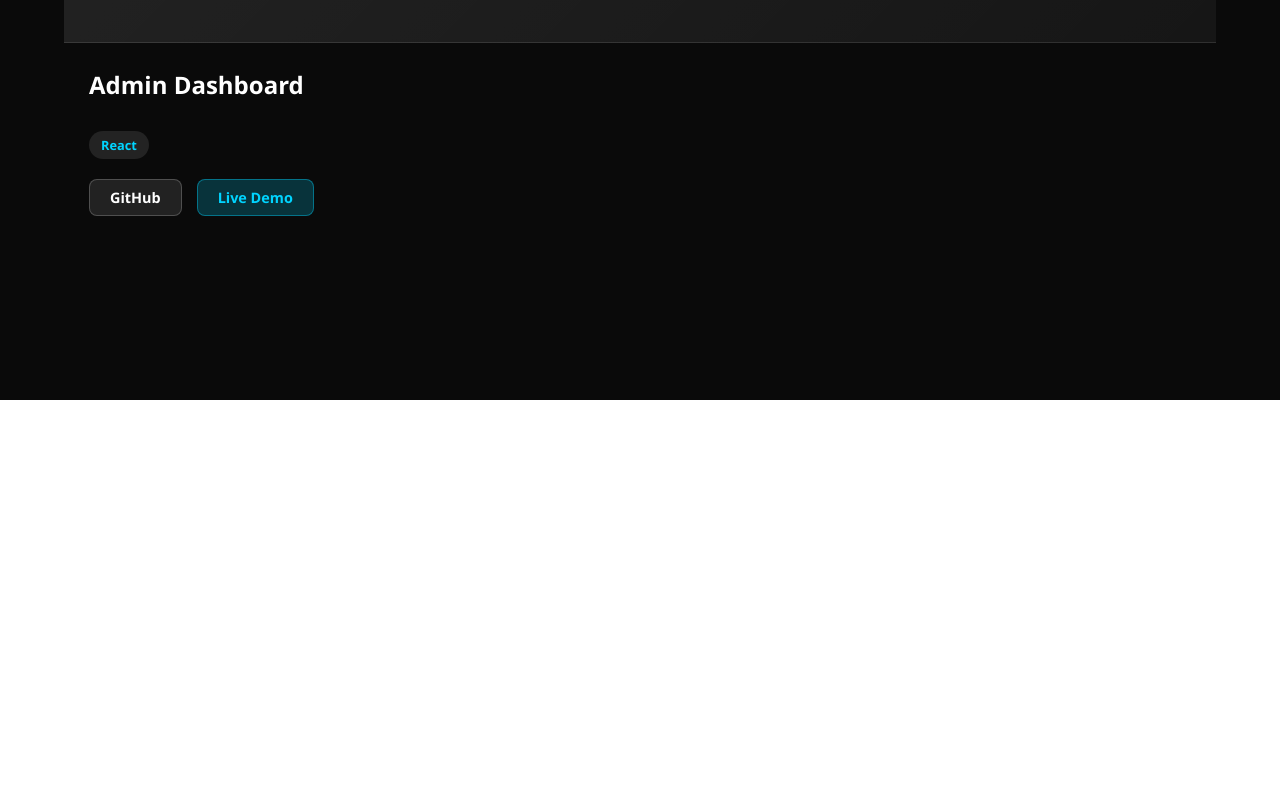
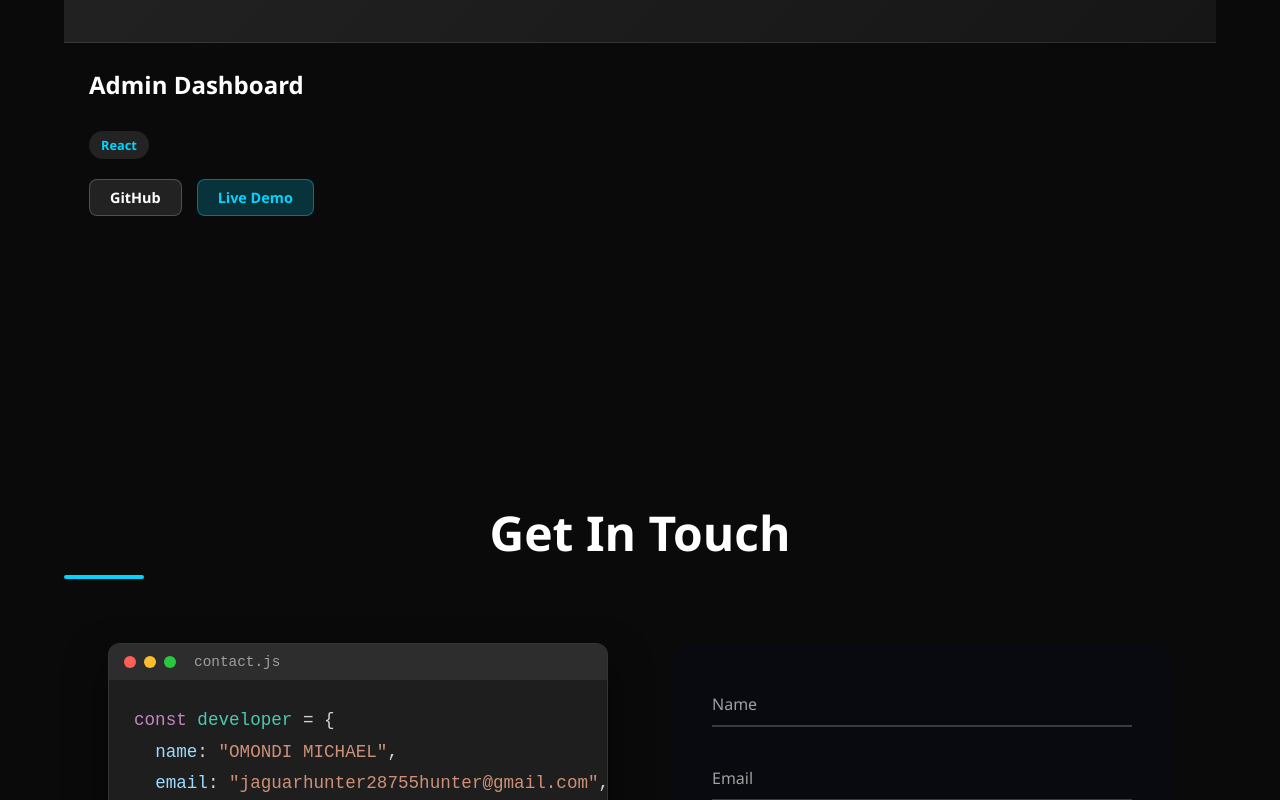
Before and after one commit to M28755/MY-FIRST-PORTFOLIO, a React (Vite) app: page / in a window 1280 px wide. Shown: the part 2000-2800 px from the top of the page. Before the commit the page ends 2400 px from the top, so only its background shows below. Built offline with nearby package versions, Linux system fonts and the light colour scheme.

Commit message:
contact section added

```diff
--- a/src/App.jsx
+++ b/src/App.jsx
@@ -3,6 +3,8 @@ import './App.css'
 import HeroSection from './Components/HeroSection'
 import AboutSection from './Components/AboutSection'
 import ProjectSection from './Components/ProjectSection'
+import ContactSection from './Components/ContactSection'
+
 
 
 function App() {
@@ -15,6 +17,7 @@ function App() {
         <HeroSection />
         <AboutSection />
         <ProjectSection />
+        <ContactSection/>
       </div>
 
     </>
--- /dev/null
+++ b/src/Components/CSS/ContactSection.css
@@ -0,0 +1,168 @@
+/* Contact Section Base */
+.contact-section {
+  min-height: 100vh;
+  padding: 100px 5%;
+  background: #0a0a0a;
+}
+
+.contact-section .section-title {
+  text-align: center;
+  margin-bottom: 4rem;
+}
+
+/* Container for Code and Form */
+.contact-container {
+  display: flex;
+  justify-content: center;
+  align-items: flex-start;
+  gap: 4rem;
+  max-width: 1200px;
+  margin: 0 auto;
+}
+
+/* Code Block Visuals */
+.code-block {
+  background: #1e1e1e; /* VS Code Dark theme background */
+  border-radius: 12px;
+  overflow: hidden;
+  flex: 1;
+  max-width: 500px;
+  border: 1px solid rgba(255,255,255,0.1);
+  box-shadow: 0 20px 40px rgba(0,0,0,0.5); /* Visual-depth */
+}
+
+.code-header {
+  background: #2d2d2d;
+  padding: 10px 15px;
+  display: flex;
+  align-items: center;
+  gap: 8px;
+}
+
+.dot {
+  width: 12px;
+  height: 12px;
+  border-radius: 50%;
+}
+
+.red { background: #ff5f56; }
+.yellow { background: #ffbd2e; }
+.green { background: #27c93f; }
+
+.filename {
+  margin-left: 10px;
+  color: #a0a0a0;
+  font-size: 0.9rem;
+  font-family: monospace;
+}
+
+.code-content {
+  padding: 25px;
+  color: #d4d4d4;
+  font-family: 'Courier New', Courier, monospace;
+  font-size: 1.1rem;
+  line-height: 1.8;
+  margin: 0;
+  overflow: scroll;
+}
+
+
+.keyword { color: #c586c0; }
+.variable { color: #4ec9b0; }
+.property { color: #9cdcfe; }
+.string { color: #ce9178; }
+.boolean { color: #569cd6; }
+
+
+.contact-form-wrapper {
+  flex: 1;
+  max-width: 500px;
+  width: 100%;
+}
+
+.contact-form {
+  padding: 40px;
+  border-radius: 20px;
+  display: flex;
+  flex-direction: column;
+  gap: 30px;
+}
+
+/* Floating Label Input Group */
+.input-group {
+  position: relative;
+}
+
+.input-group input,
+.input-group textarea {
+  width: 100%;
+  padding: 10px 0;
+  font-size: 1rem;
+  background: transparent;
+  border: none;
+  border-bottom: 2px solid rgba(255,255,255,0.2);
+  color: white;
+  outline: none;
+  font-family: inherit;
+  resize: none;
+}
+
+.input-group label {
+  position: absolute;
+  top: 10px;
+  left: 0;
+  color: #a0a0a0;
+  font-size: 1rem;
+  pointer-events: none;
+  transition: all 0.3s ease; /* Micro-interaction transition */
+}
+
+/* Micro-interaction: Label floats up and turns neon blue when typing/focused */
+.input-group input:focus ~ label,
+.input-group input:valid ~ label,
+.input-group textarea:focus ~ label,
+.input-group textarea:valid ~ label {
+  top: -15px;
+  font-size: 0.85rem;
+  color: #00d4ff;
+}
+
+/* Micro-interaction: Neon underline on focus */
+.input-group input:focus,
+.input-group textarea:focus {
+  border-bottom-color: #00d4ff;
+  box-shadow: 0 3px 5px rgba(0, 212, 255, 0.3); /* Visual-depth glow */
+}
+
+/* Submit Button */
+.submit-btn {
+  padding: 15px 30px;
+  background: rgba(0, 212, 255, 0.2);
+  border: 1px solid rgba(0, 212, 255, 0.4);
+  color: #00d4ff;
+  font-size: 1.1rem;
+  font-weight: bold;
+  border-radius: 8px;
+  cursor: pointer;
+  transition: all 0.3s ease;
+}
+
+/* Button Micro-interaction */
+.submit-btn:hover {
+  background: #00d4ff;
+  color: #0a0a0a;
+  transform: translateY(-5px) scale(1.02);
+  box-shadow: 0 10px 20px rgba(0, 212, 255, 0.4);
+}
+
+/* Responsive */
+@media (max-width: 768px) {
+  .contact-container {
+    flex-direction: column;
+    align-items: center;
+  }
+  .code-block, .contact-form-wrapper {
+    max-width: 100%;
+    width: 100%;
+  }
+}
--- /dev/null
+++ b/src/Components/ContactSection.jsx
@@ -0,0 +1,108 @@
+import { useState } from 'react';
+import { motion } from 'framer-motion';
+import './CSS/ContactSection.css';
+
+function ContactSection() {
+  // Simple state for our form inputs (we won't hook it up to a backend, just UI for now)
+  const [formData, setFormData] = useState({ name: '', email: '', message: '' });
+
+  const handleChange = (e) => {
+    setFormData({ ...formData, [e.target.name]: e.target.value });
+  };
+
+  const handleSubmit = (e) => {
+    e.preventDefault();
+    alert('Message sent! (Well, simulated for now)');
+    setFormData({ name: '', email: '', message: '' });
+  };
+
+  return (
+    <section id="contact" className="contact-section">
+      <h2 className="section-title">Get In Touch</h2>
+
+      <div className="contact-container">
+
+        {/* Left Side: Code Block - Sliding in from Left */}
+        <motion.div
+          className="code-block"
+          initial={{ opacity: 0, x: -100 }}
+          whileInView={{ opacity: 1, x: 0 }}
+          transition={{ duration: 0.8, ease: "easeOut" }}
+          viewport={{ once: true }}
+        >
+          <div className="code-header">
+            <span className="dot red"></span>
+            <span className="dot yellow"></span>
+            <span className="dot green"></span>
+            <span className="filename">contact.js</span>
+          </div>
+          <pre className="code-content">
+            <code>
+              <span className="keyword">const</span> <span className="variable">developer</span> = {'{'}
+              <br/>
+              {'  '}<span className="property">name</span>: <span className="string">"OMONDI MICHAEL"</span>,
+              <br/>
+              {'  '}<span className="property">email</span>: <span className="string">"jaguarhunter28755hunter@gmail.com"</span>,
+              <br/>
+              {'  '}<span className="property">github</span>: <span className="string">"github.com/M28755"</span>,
+              <br/>
+              {'  '}<span className="property">linkedin</span>: <span className="string">"linkedin.com/in/michael-otieno-b86703382"</span>,
+              <br/>
+              {'  '}<span className="property">available</span>: <span className="boolean">true</span>,
+              <br/>
+              {'}'};
+            </code>
+          </pre>
+        </motion.div>
+
+        {/* Right Side: Contact Form - Sliding in from Right */}
+        <motion.div
+          className="contact-form-wrapper"
+          initial={{ opacity: 0, x: 100 }}
+          whileInView={{ opacity: 1, x: 0 }}
+          transition={{ duration: 0.8, ease: "easeOut", delay: 0.2 }}
+          viewport={{ once: true }}
+        >
+          <form className="contact-form glass" onSubmit={handleSubmit}>
+            <div className="input-group">
+              <input
+                type="text"
+                name="name"
+                value={formData.name}
+                onChange={handleChange}
+                required
+                autoComplete="off"
+              />
+              <label>Name</label>
+            </div>
+            <div className="input-group">
+              <input
+                type="email"
+                name="email"
+                value={formData.email}
+                onChange={handleChange}
+                required
+                autoComplete="off"
+              />
+              <label>Email</label>
+            </div>
+            <div className="input-group">
+              <textarea
+                name="message"
+                rows="5"
+                value={formData.message}
+                onChange={handleChange}
+                required
+              ></textarea>
+              <label>Message</label>
+            </div>
+            <button type="submit" className="submit-btn">Send Message</button>
+          </form>
+        </motion.div>
+
+      </div>
+    </section>
+  );
+}
+
+export default ContactSection;
```
